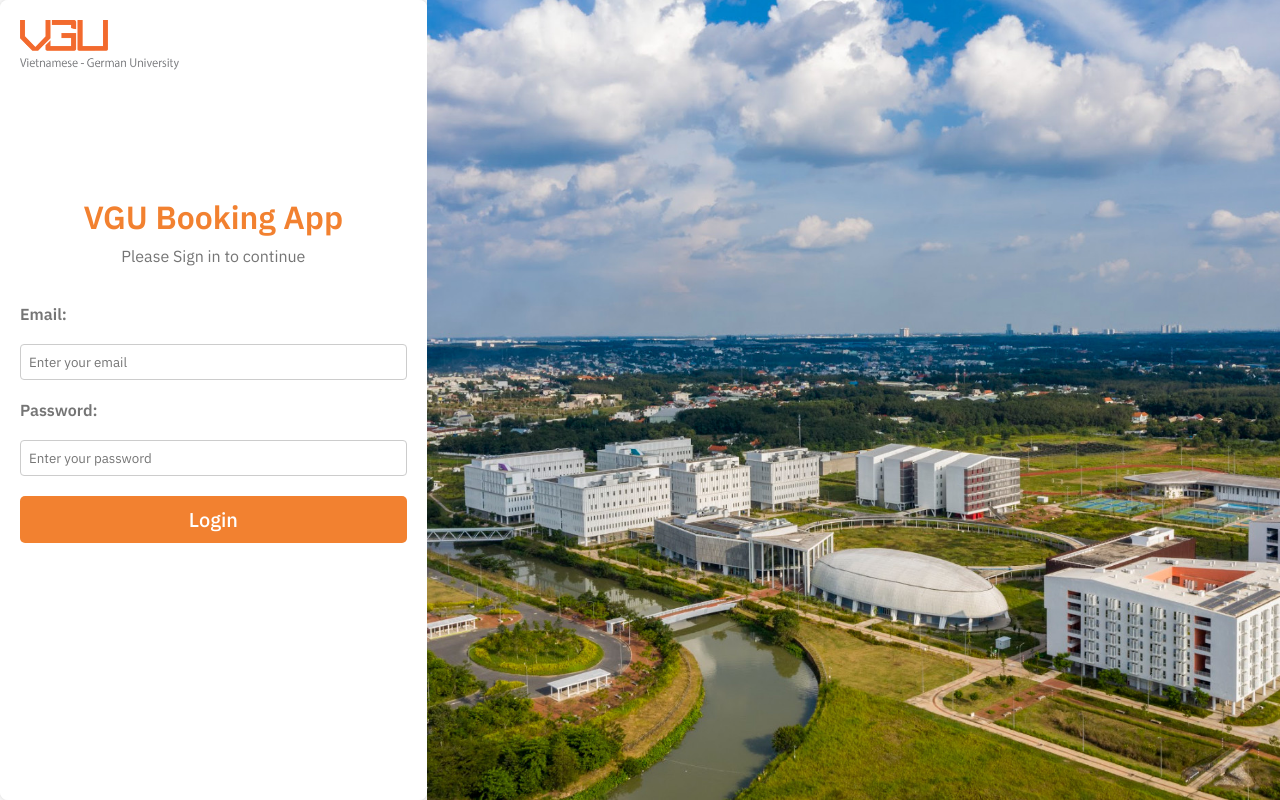
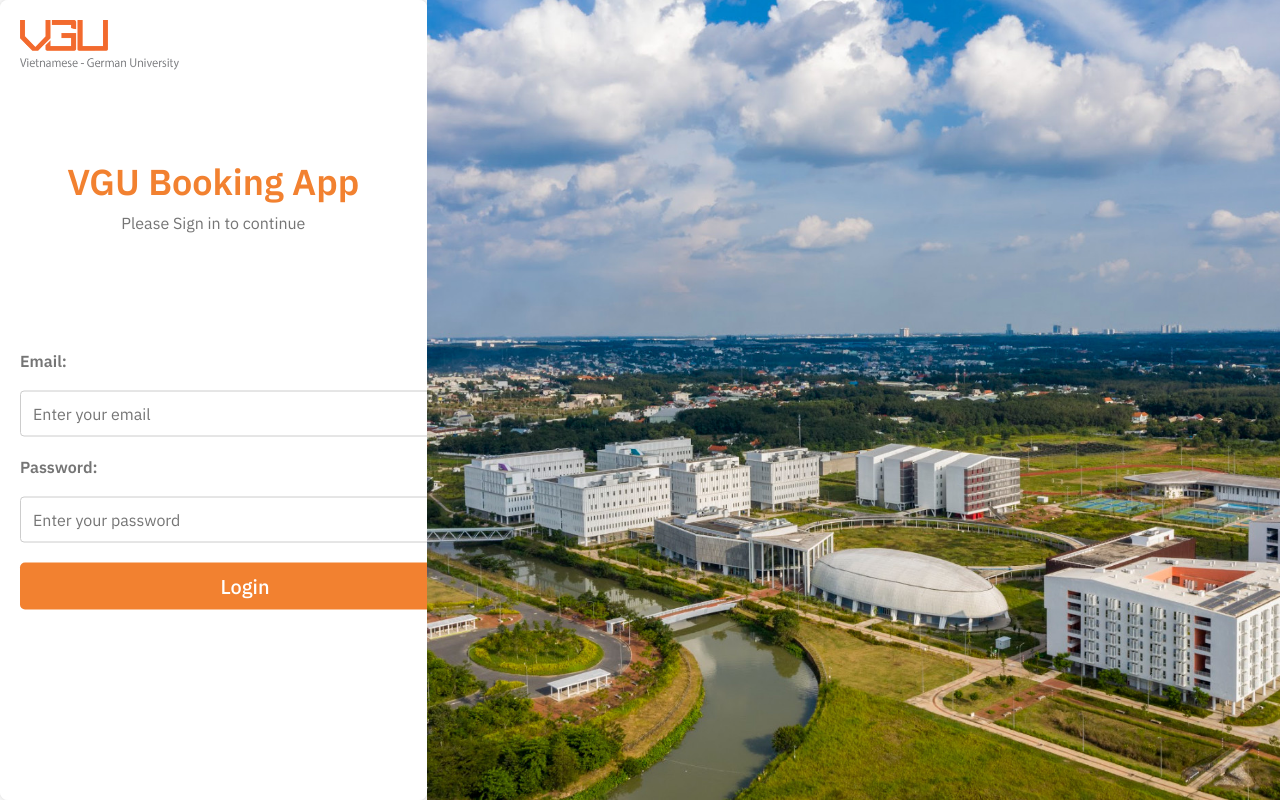
Before and after one commit to minhqtran/VGUBOOKINGAPP, a React (Vite) app: page / in a window 1280 px wide. Built offline with nearby package versions, Linux system fonts and the light colour scheme.

Commit message:
login page

```diff
--- a/src/components/login/login.css
+++ b/src/components/login/login.css
@@ -8,7 +8,6 @@
     bottom: 0;
     overflow: hidden;
     width: 100%;
-
   }
 
   .login-container-wrapper {
@@ -42,7 +41,7 @@
   .login-form-container div{
     align-items: center;
     position: relative;
-    top: 15%
+    top: 10%
   }
 
   .login-form-logo{
@@ -52,18 +51,21 @@
   .login-form-title{
     margin: 8px 0;
     text-align: center;
+    font-size: var(--h1-font-size);
   }
 
   .login-form-subtitle{
     text-align: center;
+    font-size: var(--normal-font-size);
   }
 
   .login-form-content {
     display: flex;
     flex-direction: column;
     gap: 20px;
-    position: relative;
-    top: 20%;
+    position: absolute;
+    top: 60%;
+    transform: translateY(-50%);
 
   }
 
@@ -72,9 +74,11 @@
   }
 
   .login-form-input {
-    padding: 8px;
+    padding: 12px;
     border: 1px solid #ccc;
     border-radius: 4px;
+    width: 450px;
+    font-size: var(--normalize-font-size);
   }
 
   .login-form-button {
@@ -83,7 +87,7 @@
     border: none;
     border-radius: 4px;
     cursor: pointer;
-    font-size: 20px;
+    font-size: var(--h3-font-size);
   }
 
   .login-form-button:hover {
```
